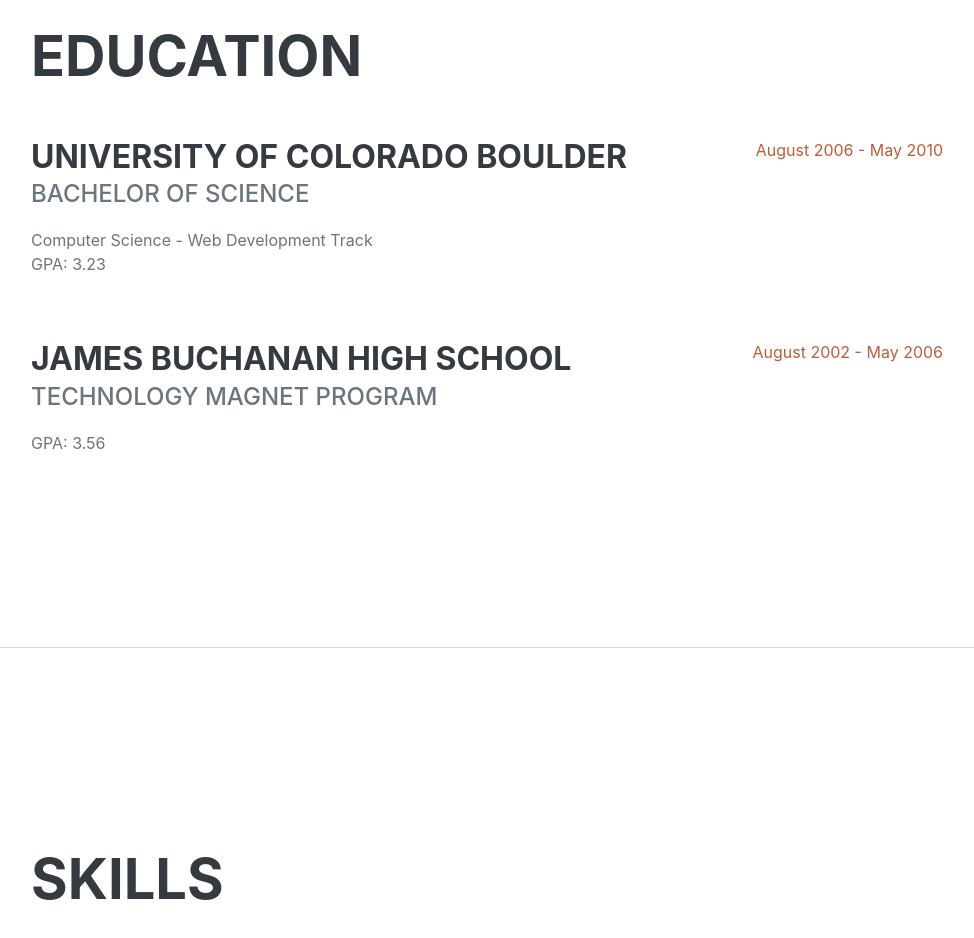
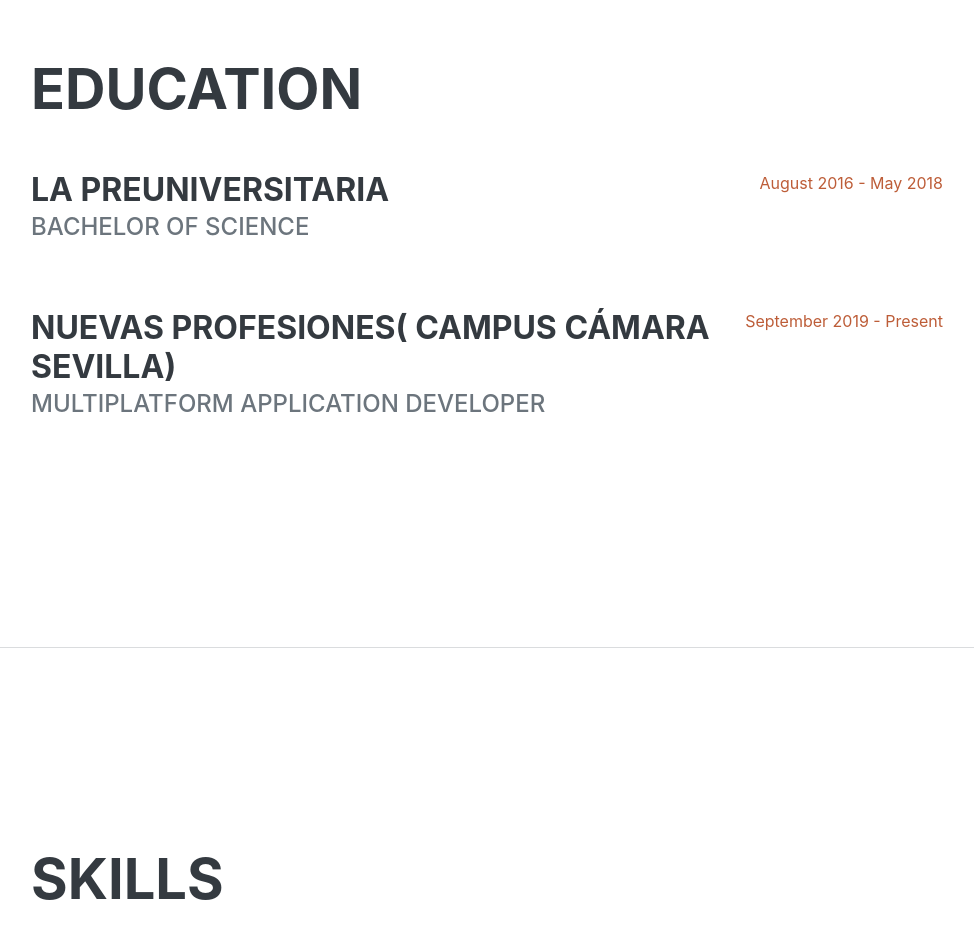
Before and after one commit to jaimb99/clase, a plain HTML site: page startbootstrap-resume-gh-pages/index.html in a window 1280 px wide. Shown: the part 2160-3098 px from the top of the page, without its empty margins (289-1263 px from the left). Drawn offline with nearby package versions, Linux system fonts and the light colour scheme; a web font is replaced by a local one.

Commit message:
Fin Education

```diff
--- a/startbootstrap-resume-gh-pages/index.html
+++ b/startbootstrap-resume-gh-pages/index.html
@@ -102,20 +102,17 @@
                     <h2 class="mb-5">Education</h2>
                     <div class="d-flex flex-column flex-md-row justify-content-between mb-5">
                         <div class="flex-grow-1">
-                            <h3 class="mb-0">University of Colorado Boulder</h3>
+                            <h3 class="mb-0">La Preuniversitaria</h3>
                             <div class="subheading mb-3">Bachelor of Science</div>
-                            <div>Computer Science - Web Development Track</div>
-                            <p>GPA: 3.23</p>
                         </div>
-                        <div class="flex-shrink-0"><span class="text-primary">August 2006 - May 2010</span></div>
+                        <div class="flex-shrink-0"><span class="text-primary">August 2016 - May 2018</span></div>
                     </div>
                     <div class="d-flex flex-column flex-md-row justify-content-between">
                         <div class="flex-grow-1">
-                            <h3 class="mb-0">James Buchanan High School</h3>
-                            <div class="subheading mb-3">Technology Magnet Program</div>
-                            <p>GPA: 3.56</p>
+                            <h3 class="mb-0">Nuevas Profesiones( Campus Cámara Sevilla)</h3>
+                            <div class="subheading mb-3">Multiplatform Application Developer </div>
                         </div>
-                        <div class="flex-shrink-0"><span class="text-primary">August 2002 - May 2006</span></div>
+                        <div class="flex-shrink-0"><span class="text-primary">September 2019 - Present </span></div>
                     </div>
                 </div>
             </section>
```
